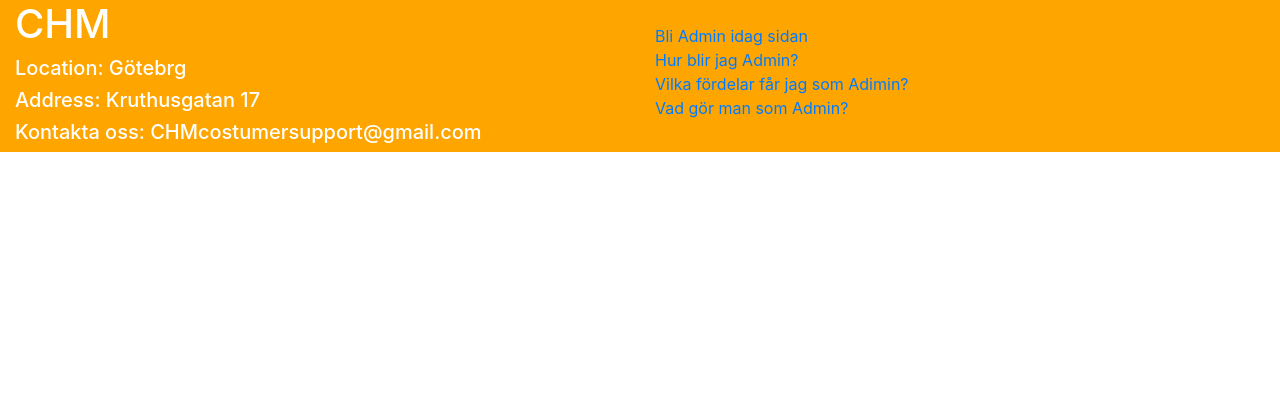
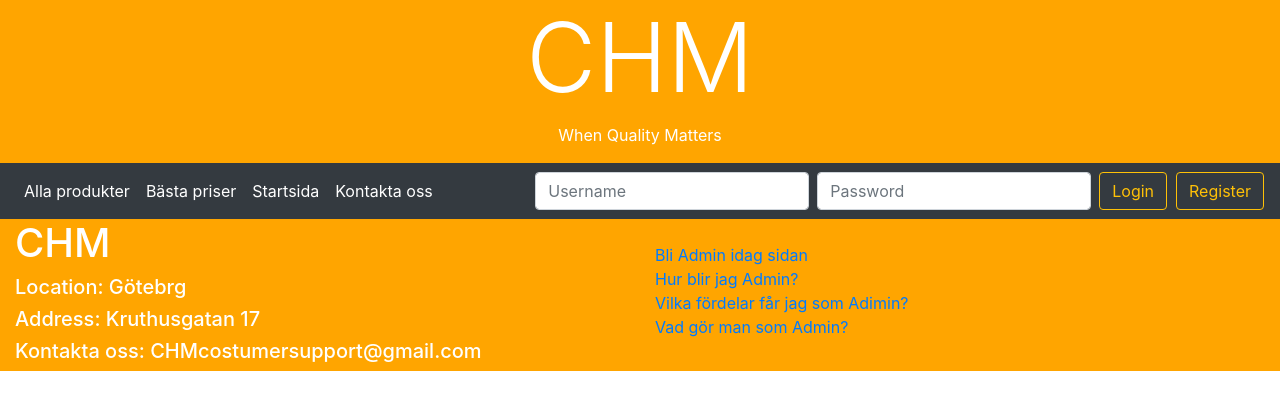
Before and after one commit to sjogrenjohan/CHM, a PHP site: page / in a window 1280 px wide. Shown: the top 410 px of the page. Run offline with PHP 8.4, Linux system fonts and the light colour scheme.

Commit message:
added header

```diff
--- a/header.php
+++ b/header.php
@@ -1,3 +1,38 @@
 <header>
+    <div class="container-fluid">
+        <div class="row">
+            <div class="col-sm">
+                <h1 class="display-1 text-center">CHM</h1>
+                <p class="text-center">When Quality Matters</p>
+            </div>
+        </div>
+    </div>
+    <nav class="navbar navbar-expand-lg navbar-dark bg-dark">
+  <button class="navbar-toggler" type="button" data-toggle="collapse" data-target="#navbarTogglerDemo03" aria-controls="navbarTogglerDemo03" aria-expanded="false" aria-label="Toggle navigation">
+    <span class="navbar-toggler-icon"></span>
+  </button>
 
-</header>
+  <div class="collapse navbar-collapse" id="navbarTogglerDemo03">
+    <ul class="navbar-nav mr-auto mt-2 mt-lg-0">
+      <li class="nav-item active">
+        <a class="nav-link" href="#">Alla produkter <span class="sr-only">(current)</span></a>
+      </li>
+      <li class="nav-item active">
+        <a class="nav-link" href="#">Bästa priser</a>
+      </li>
+      <li class="nav-item active">
+        <a class="nav-link" href="#">Startsida</a>
+      </li>
+      <li class="nav-item active">
+        <a class="nav-link disabled" href="#" tabindex="-1" aria-disabled="true">Kontakta oss</a>
+      </li>
+    </ul>
+    <form class="form-inline my-2 my-lg-0">
+      <input class="form-control mr-sm-2" placeholder="Username">
+      <input class="form-control mr-sm-2" placeholder="Password">
+      <button class="btn btn-outline-warning my-2 my-sm-0" type="submit">Login</button>&nbsp;&nbsp;
+      <button class="btn btn-outline-warning my-2 my-sm-0" type="submit">Register</button>
+    </form>
+  </div>
+</nav>
+</header
```
